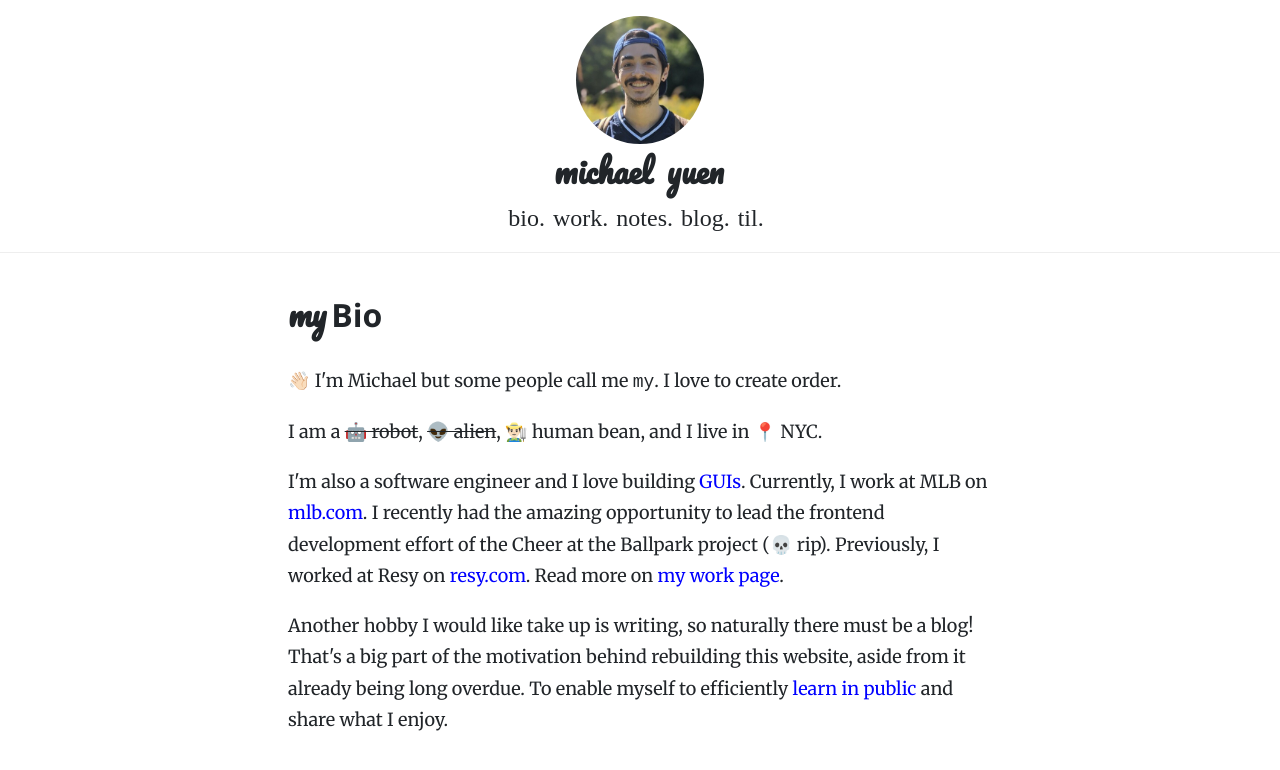
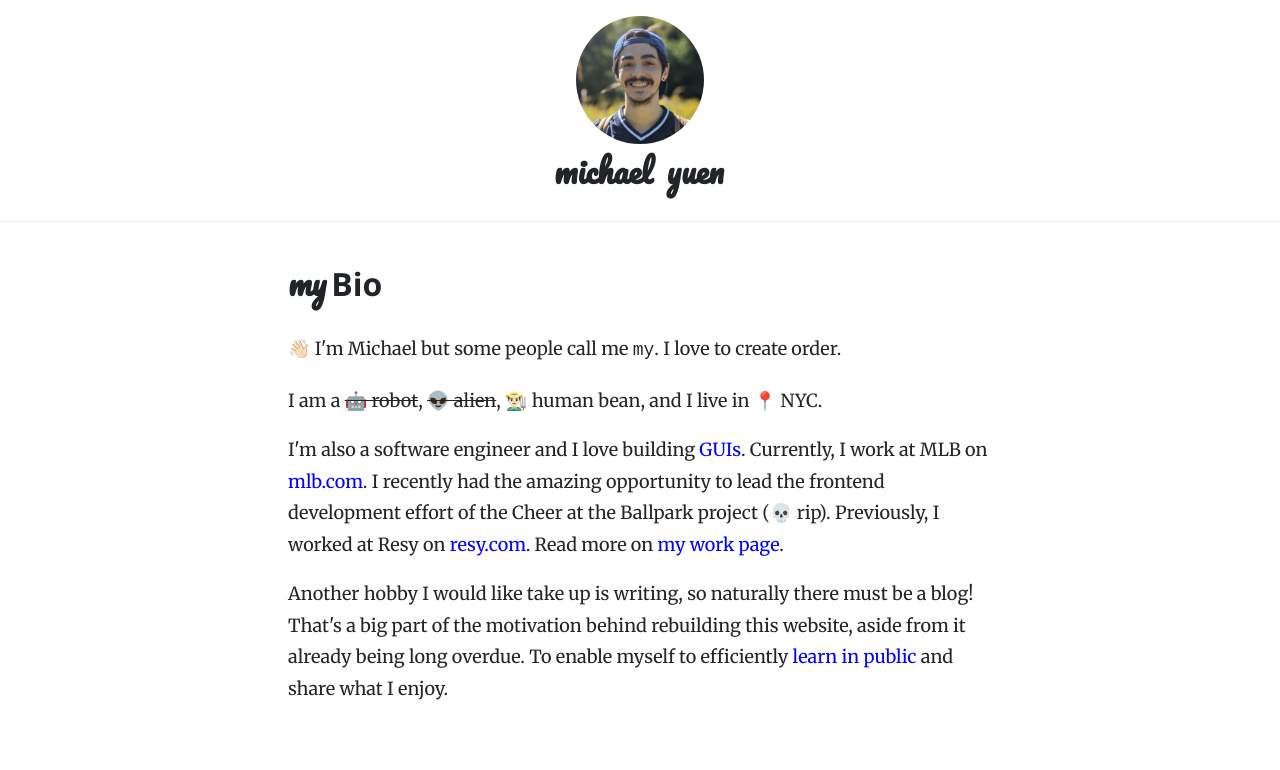
Before and after one commit to michaelyuen/site, a Next.js app: page / in a window 1280 px wide. Shown: the top 770 px of the page. Built offline with nearby package versions, Linux system fonts and the light colour scheme; a web font is replaced by a local one.

Commit message:
Comment out Nav for now

```diff
--- a/components/Header/index.js
+++ b/components/Header/index.js
@@ -152,7 +152,7 @@ export const Header = () => {
           </h1>
         </StyledAnchor>
       </Link>
-      <Nav items={navItems} />
+      {/* <Nav items={navItems} /> */}
     </HeaderContainer>
   );
 };
```
